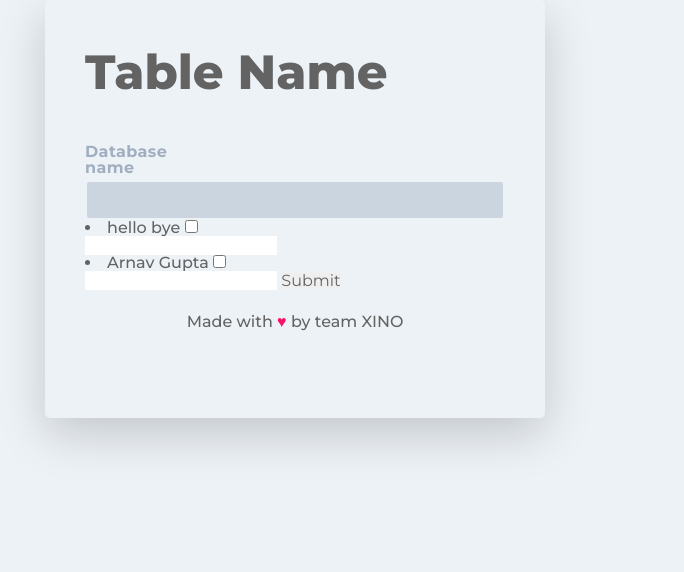
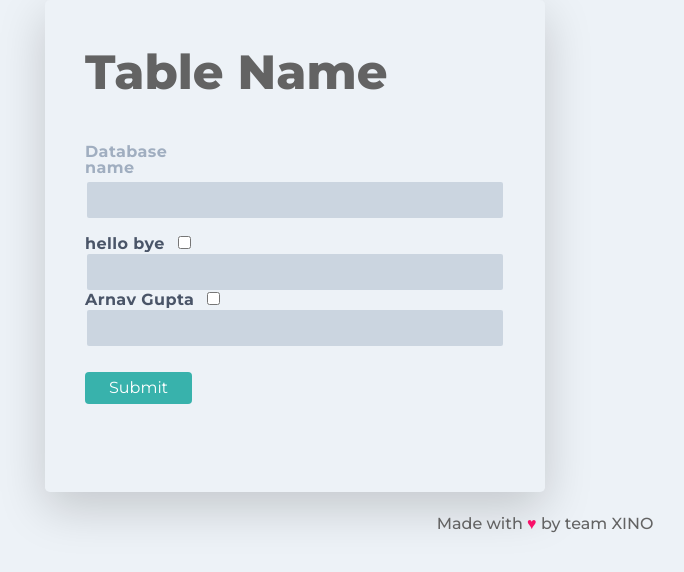
Before and after one commit to tijilchhabra1729/ncrypt, a Flask app: page /dashboard in a window 1280 px wide. Shown: the part 96-668 px from the top of the page, without its empty margins (95-779 px from the left). Run offline with Flask 2, Linux system fonts and the light colour scheme; a user stored in the database is signed in; style sheets or scripts are compiled from the project's sources; some libraries are stand-ins or nearby versions.

Commit message:
dashboard changes

```diff
--- a/Tool/templates/dashboard.htm
+++ b/Tool/templates/dashboard.htm
@@ -7,7 +7,7 @@
   {{form.hidden_tag()}}
   <div class="my-4">
     <div class=" w-1/3">
-      <label class="block text-gray-500 font-bold text-left mb-1 md:mb-0 pr-2 tracking-wide" for="inline-full-name">
+      <label class="block text-gray-500 font-bold text-left mb-1 md:mb-0 pr-2 tracking-wide">
         Database name
       </label>
     </div>
@@ -20,12 +20,24 @@
 
     <form method="POST" action="/dashboard">
       {% for data in data_lines %}
-      <li><label>{{data[0]}}</label> <label>{{data[1]}}</label> <input type="checkbox" name="column_name"
-          value="{{data}}"></li>
-      <input type="text" name="filter_value">
+      <br>
+      <span class=" text-gray-700 font-semibold text-left mb-1 md:mb-0 tracking-wide">
+        {{data[0]}}
+      </span>
+      <span class=" text-gray-700 font-semibold text-left mb-1 md:mb-0 pr-2 tracking-wide">
+        {{data[1]}}
+      </span><input type="checkbox" class="mr-2 leading-tight" name="column_name" value="{{data}}">
+
+      <br>
+      <input type="text" name="filter_value" class="bg-gray-400 appearance-none font-medium border-2 border-gray-200 rounded w-full py-2 px-4 text-gray-700
+      leading-tight focus:outline-none focus:bg-white focus:border-teal-500">
       {% endfor %}
+      <br>
 
-      <input type="submit">
+      <input type="submit"
+        class=" bg-teal-500 appearance-none outline-none hover:bg-teal-400 my-4 focus:shadow-outline focus:outline-none text-white  py-2 px-4 rounded">
 
     </form>
-    {%endblock%}
+  </div>
+</form>
+{%endblock%}
```
